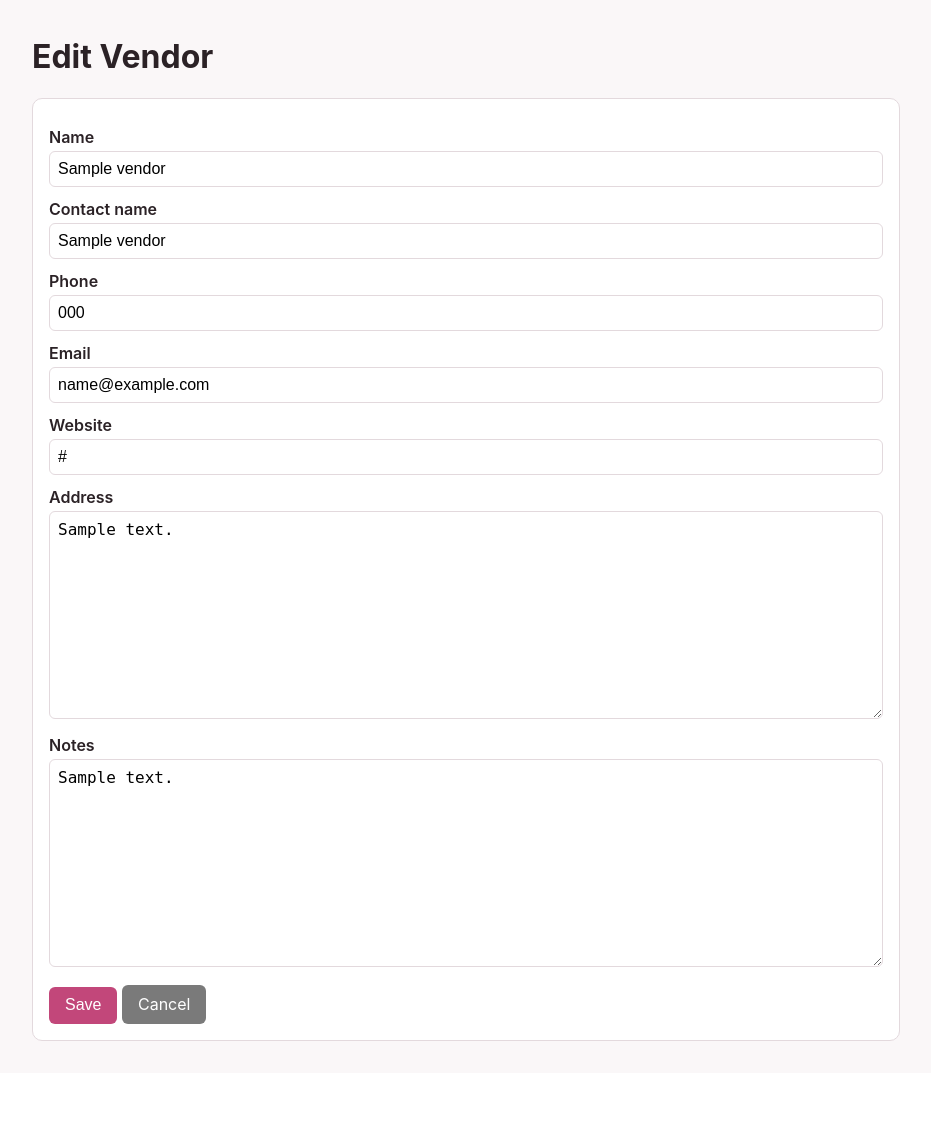
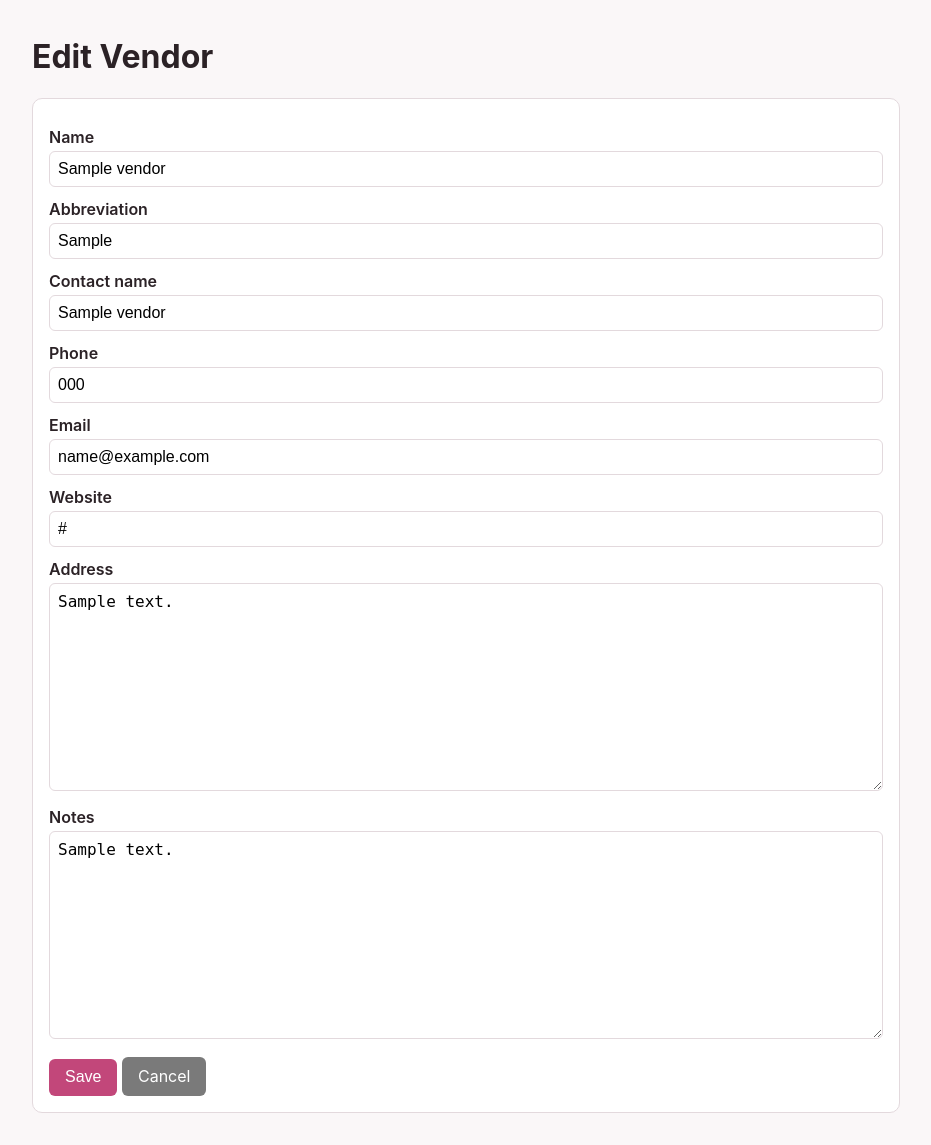
Before and after one commit to mikesmeets/arrangement-app, a Django app: page /vendors/1/edit/ in a window 1280 px wide. Shown: the part 44-1189 px from the top of the page, without its empty margins (174-1105 px from the left). Before the commit the page ends 1085 px from the top, so only its background shows below. Run offline with Django 5.2, Linux system fonts and the light colour scheme; a user stored in the database is signed in; tables that the repository leaves empty hold one stand-in row (values such as "Sample post").

Commit message:
Add an editable abbreviation field to vendors
Short vendor code (e.g. MAY) editable in the add/edit vendor forms and
the admin, shown in the vendor list. Groundwork for labelling products
as "<abbr> - <product name>".

Co-Authored-By: Claude Opus 4.8 <noreply@anthropic.com>

```diff
--- a/catalog/admin.py
+++ b/catalog/admin.py
@@ -40,8 +40,8 @@ class FlowerAdmin(admin.ModelAdmin):
 
 @admin.register(Vendor)
 class VendorAdmin(admin.ModelAdmin):
-    list_display = ["name", "contact_name", "phone", "email", "website"]
-    search_fields = ["name", "contact_name"]
+    list_display = ["name", "abbreviation", "contact_name", "phone", "email", "website"]
+    search_fields = ["name", "abbreviation", "contact_name"]
 
 
 class InvoiceLineItemInline(admin.TabularInline):
--- a/catalog/forms.py
+++ b/catalog/forms.py
@@ -24,7 +24,8 @@ class InventoryItemForm(forms.ModelForm):
 class VendorForm(forms.ModelForm):
     class Meta:
         model = Vendor
-        fields = ["name", "contact_name", "phone", "email", "website", "address", "notes"]
+        fields = ["name", "abbreviation", "contact_name", "phone", "email", "website", "address", "notes"]
+        labels = {"abbreviation": "Abbreviation"}
 
 
 class InvoiceForm(forms.ModelForm):
--- a/catalog/models.py
+++ b/catalog/models.py
@@ -96,6 +96,9 @@ class Flower(models.Model):
 
 class Vendor(models.Model):
     name = models.CharField(max_length=150, unique=True)
+    abbreviation = models.CharField(
+        max_length=12, blank=True, default="", help_text="Short code shown before product names, e.g. MAY"
+    )
     contact_name = models.CharField(max_length=150, blank=True)
     phone = models.CharField(max_length=30, blank=True)
     email = models.EmailField(blank=True)
--- a/templates/catalog/vendor_list.html
+++ b/templates/catalog/vendor_list.html
@@ -16,6 +16,7 @@
     <thead>
       <tr>
         <th>Name</th>
+        <th>Abbr.</th>
         <th>Contact</th>
         <th>Phone</th>
         <th>Email</th>
@@ -27,6 +28,7 @@
       {% for vendor in vendors %}
       <tr>
         <td>{{ vendor.name }}</td>
+        <td>{{ vendor.abbreviation|default:"—" }}</td>
         <td>{{ vendor.contact_name|default:"—" }}</td>
         <td>{{ vendor.phone|default:"—" }}</td>
         <td>{% if vendor.email %}<a href="mailto:{{ vendor.email }}">{{ vendor.email }}</a>{% else %}—{% endif %}</td>
```
Also changed, not shown: catalog/migrations/0009_vendor_abbreviation.py (added).
